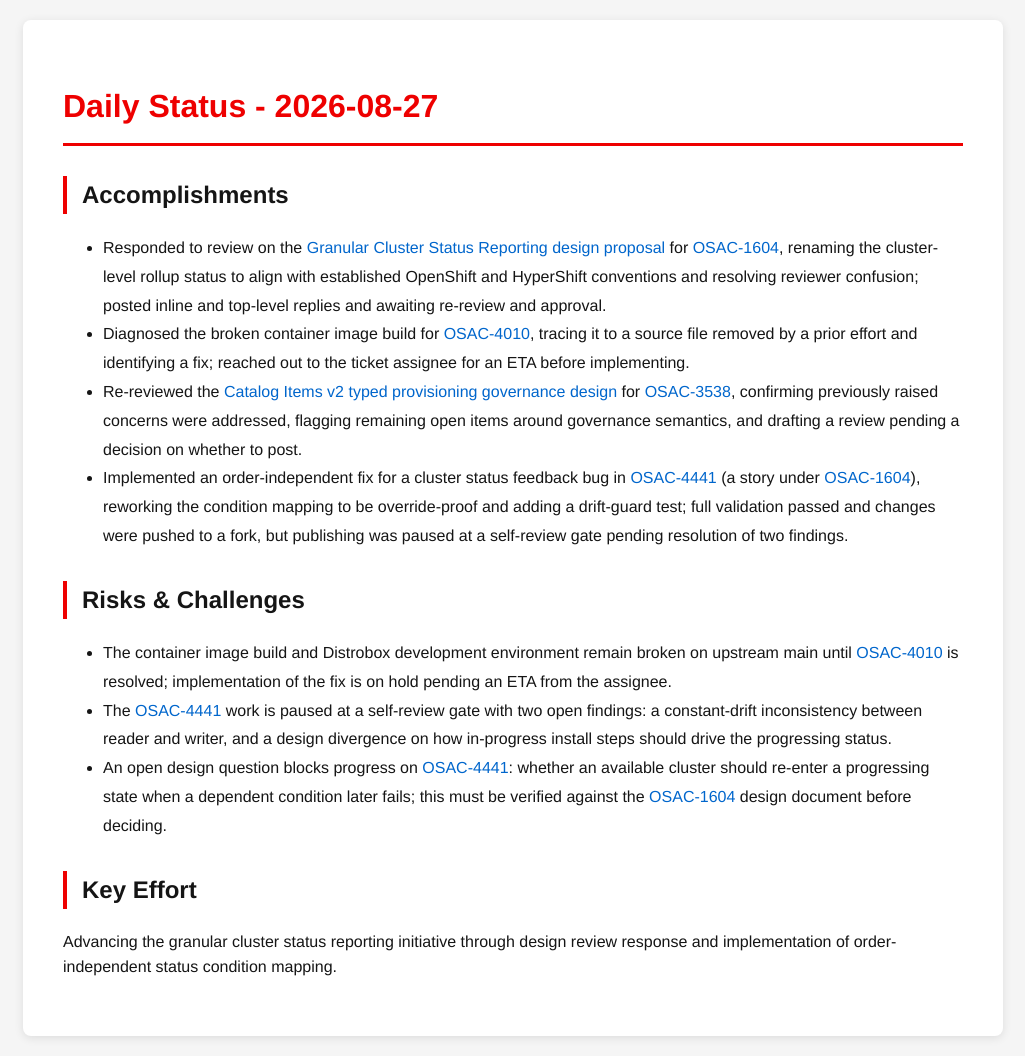
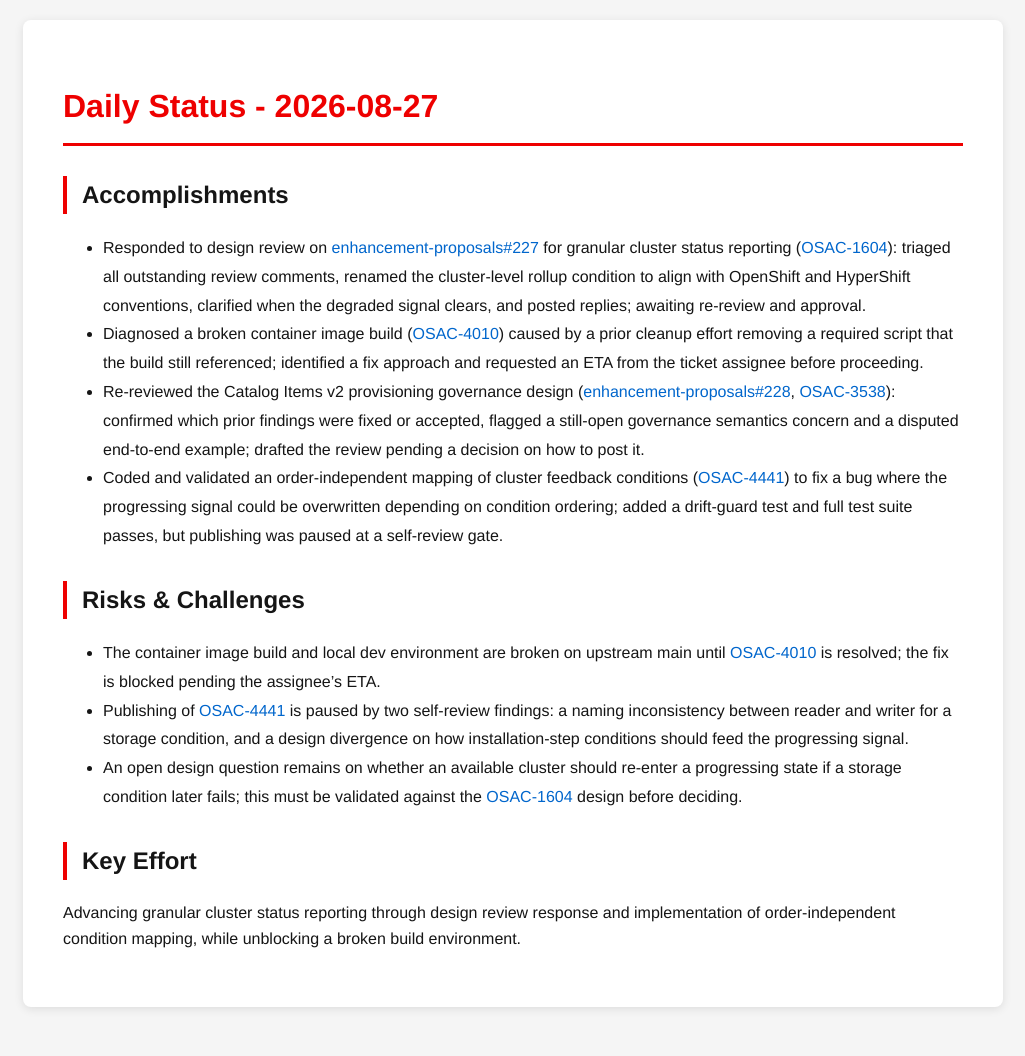
Before and after one commit to tzvatot/daily-status, a Jekyll site: the page built from 2026-08-27.md, in a window 1280 px wide. Shown: the whole page, without its empty margins (127-1152 px from the left). Built offline with Jekyll 4.4.1, drawn with Linux system fonts in a browser that asks for light colours; after the commit the page ends 1027 px from its top, so only the background shows below that.

Commit message:
Daily status update - 2026-08-27

```diff
--- a/2026-08-27.md
+++ b/2026-08-27.md
@@ -7,15 +7,15 @@ date: 2026-08-27
 # Daily Status - 2026-08-27
 
 ## Accomplishments
-- Responded to review on the [Granular Cluster Status Reporting design proposal](https://github.com/osac-project/enhancement-proposals/pull/227) for [OSAC-1604](https://redhat.atlassian.net/browse/OSAC-1604), renaming the cluster-level rollup status to align with established OpenShift and HyperShift conventions and resolving reviewer confusion; posted inline and top-level replies and awaiting re-review and approval.
-- Diagnosed the broken container image build for [OSAC-4010](https://redhat.atlassian.net/browse/OSAC-4010), tracing it to a source file removed by a prior effort and identifying a fix; reached out to the ticket assignee for an ETA before implementing.
-- Re-reviewed the [Catalog Items v2 typed provisioning governance design](https://github.com/osac-project/enhancement-proposals/pull/228) for [OSAC-3538](https://redhat.atlassian.net/browse/OSAC-3538), confirming previously raised concerns were addressed, flagging remaining open items around governance semantics, and drafting a review pending a decision on whether to post.
-- Implemented an order-independent fix for a cluster status feedback bug in [OSAC-4441](https://redhat.atlassian.net/browse/OSAC-4441) (a story under [OSAC-1604](https://redhat.atlassian.net/browse/OSAC-1604)), reworking the condition mapping to be override-proof and adding a drift-guard test; full validation passed and changes were pushed to a fork, but publishing was paused at a self-review gate pending resolution of two findings.
+- Responded to design review on [enhancement-proposals#227](https://github.com/osac-project/enhancement-proposals/pull/227) for granular cluster status reporting ([OSAC-1604](https://redhat.atlassian.net/browse/OSAC-1604)): triaged all outstanding review comments, renamed the cluster-level rollup condition to align with OpenShift and HyperShift conventions, clarified when the degraded signal clears, and posted replies; awaiting re-review and approval.
+- Diagnosed a broken container image build ([OSAC-4010](https://redhat.atlassian.net/browse/OSAC-4010)) caused by a prior cleanup effort removing a required script that the build still referenced; identified a fix approach and requested an ETA from the ticket assignee before proceeding.
+- Re-reviewed the Catalog Items v2 provisioning governance design ([enhancement-proposals#228](https://github.com/osac-project/enhancement-proposals/pull/228), [OSAC-3538](https://redhat.atlassian.net/browse/OSAC-3538)): confirmed which prior findings were fixed or accepted, flagged a still-open governance semantics concern and a disputed end-to-end example; drafted the review pending a decision on how to post it.
+- Coded and validated an order-independent mapping of cluster feedback conditions ([OSAC-4441](https://redhat.atlassian.net/browse/OSAC-4441)) to fix a bug where the progressing signal could be overwritten depending on condition ordering; added a drift-guard test and full test suite passes, but publishing was paused at a self-review gate.
 
 ## Risks & Challenges
-- The container image build and Distrobox development environment remain broken on upstream main until [OSAC-4010](https://redhat.atlassian.net/browse/OSAC-4010) is resolved; implementation of the fix is on hold pending an ETA from the assignee.
-- The [OSAC-4441](https://redhat.atlassian.net/browse/OSAC-4441) work is paused at a self-review gate with two open findings: a constant-drift inconsistency between reader and writer, and a design divergence on how in-progress install steps should drive the progressing status.
-- An open design question blocks progress on [OSAC-4441](https://redhat.atlassian.net/browse/OSAC-4441): whether an available cluster should re-enter a progressing state when a dependent condition later fails; this must be verified against the [OSAC-1604](https://redhat.atlassian.net/browse/OSAC-1604) design document before deciding.
+- The container image build and local dev environment are broken on upstream main until [OSAC-4010](https://redhat.atlassian.net/browse/OSAC-4010) is resolved; the fix is blocked pending the assignee's ETA.
+- Publishing of [OSAC-4441](https://redhat.atlassian.net/browse/OSAC-4441) is paused by two self-review findings: a naming inconsistency between reader and writer for a storage condition, and a design divergence on how installation-step conditions should feed the progressing signal.
+- An open design question remains on whether an available cluster should re-enter a progressing state if a storage condition later fails; this must be validated against the [OSAC-1604](https://redhat.atlassian.net/browse/OSAC-1604) design before deciding.
 
 ## Key Effort
-Advancing the granular cluster status reporting initiative through design review response and implementation of order-independent status condition mapping.
+Advancing granular cluster status reporting through design review response and implementation of order-independent condition mapping, while unblocking a broken build environment.
```
